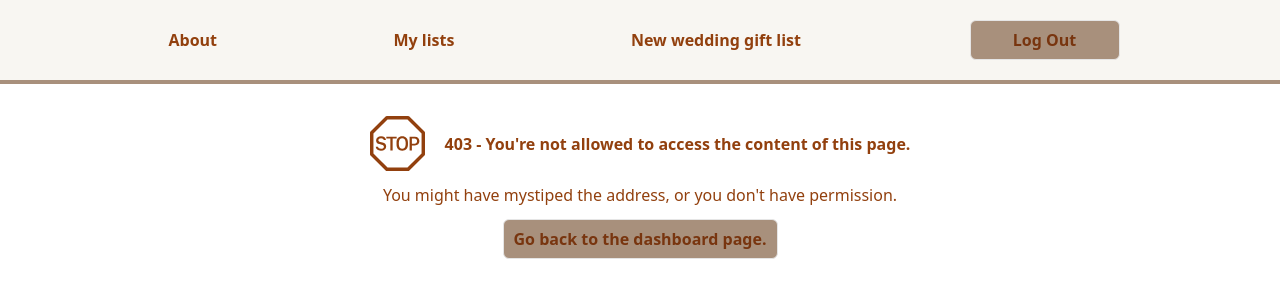
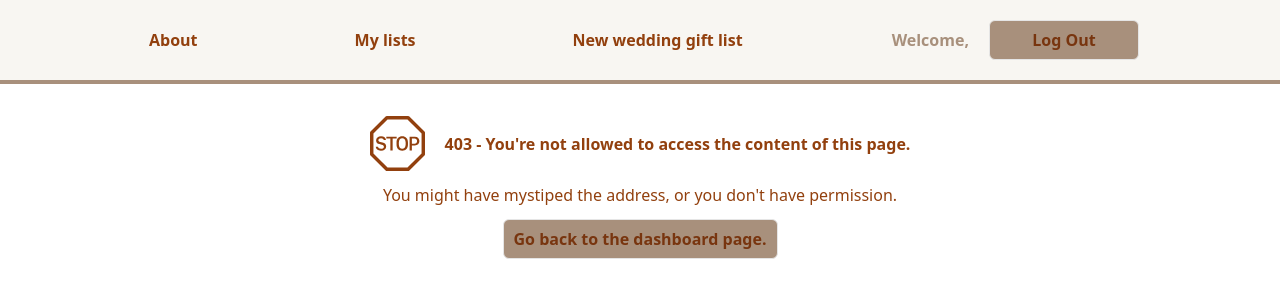
Before and after one commit to Tute24/wgl-app, a Next.js app in the folder frontend/: page /403-page in a window 1280 px wide. Shown: the top 300 px of the page. Built offline with nearby package versions, Linux system fonts and the light colour scheme; sample sign-in values are in the browser's storage.

Commit message:
feat: implementing the username zustand state on the logged header

```diff
--- a/frontend/src/components/Headers/LoggedHeader.tsx
+++ b/frontend/src/components/Headers/LoggedHeader.tsx
@@ -5,11 +5,14 @@ import checkAuth from '@/functions/checkAuthFunction'
 import useLogOut from '@/functions/logOutFunction'
 import Link from 'next/link'
 import UserButton from '../Common/buttons/user-button/user-button'
+import { useStore } from 'zustand'
+import { useUsernameStore } from '@/stores/zustand-store'
 
 export default function LoggedHeader() {
   checkAuth()
   const { setNotGuest, setStatusMessage } = useContextWrap()
   const logOut = useLogOut()
+  const username = useStore(useUsernameStore, (state) => state.username)
   return (
     <>
       <div className="py-5 bg-softWhite">
@@ -48,7 +51,8 @@ export default function LoggedHeader() {
               </button>
             </Link>
           </div>
-          <div>
+          <div className="flex flex-row gap-5 items-center">
+            <span className="text-mutedTaupe font-bold underline-offset-0">Welcome, {username}</span>
             <Link href="/">
               <UserButton
                 className="!w-[80px] sm:!w-[150px]"
@@ -59,7 +63,6 @@ export default function LoggedHeader() {
                 }}
               />
             </Link>
-            <div className="flex flex-row gap-3 items-center"></div>
           </div>
         </nav>
       </div>
```
